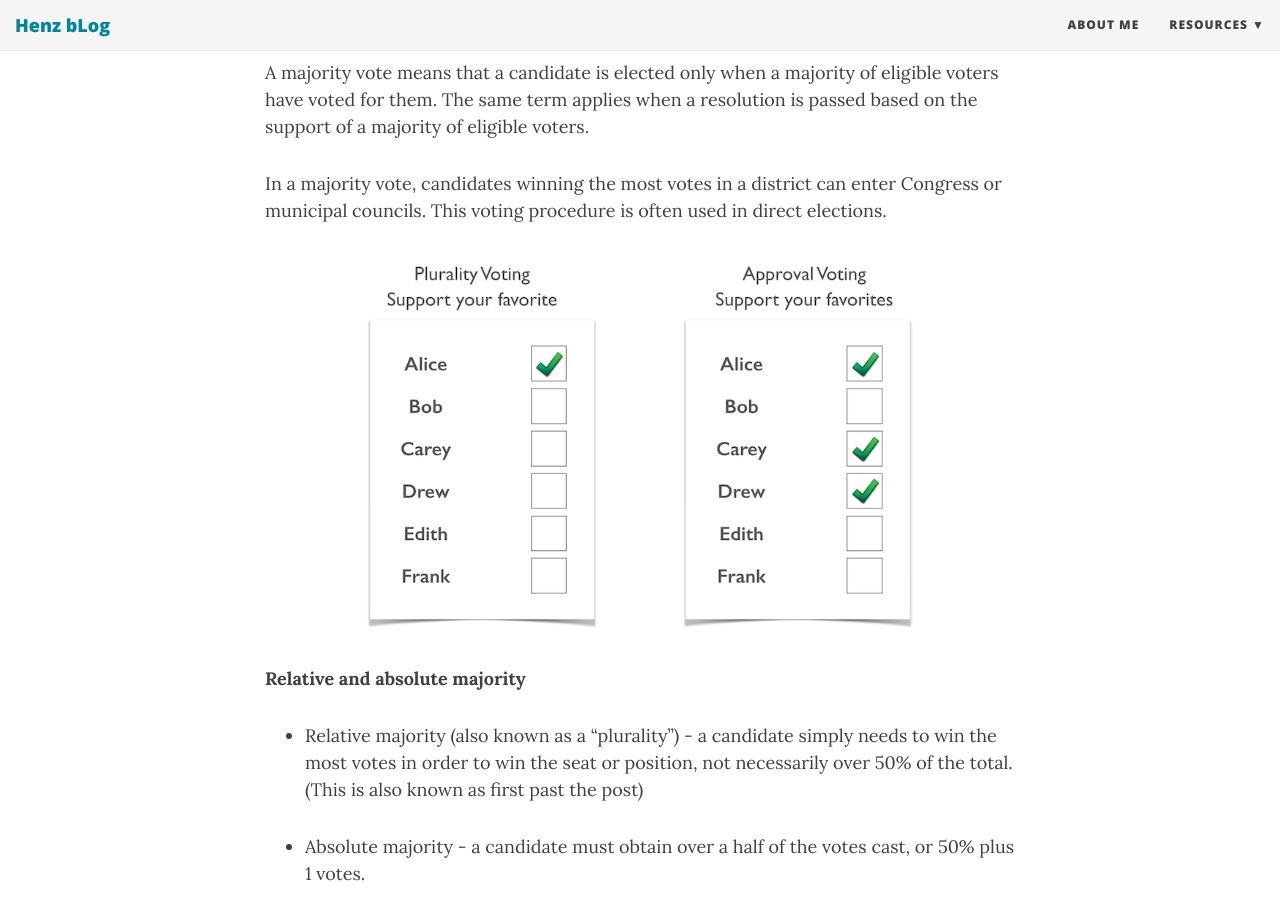
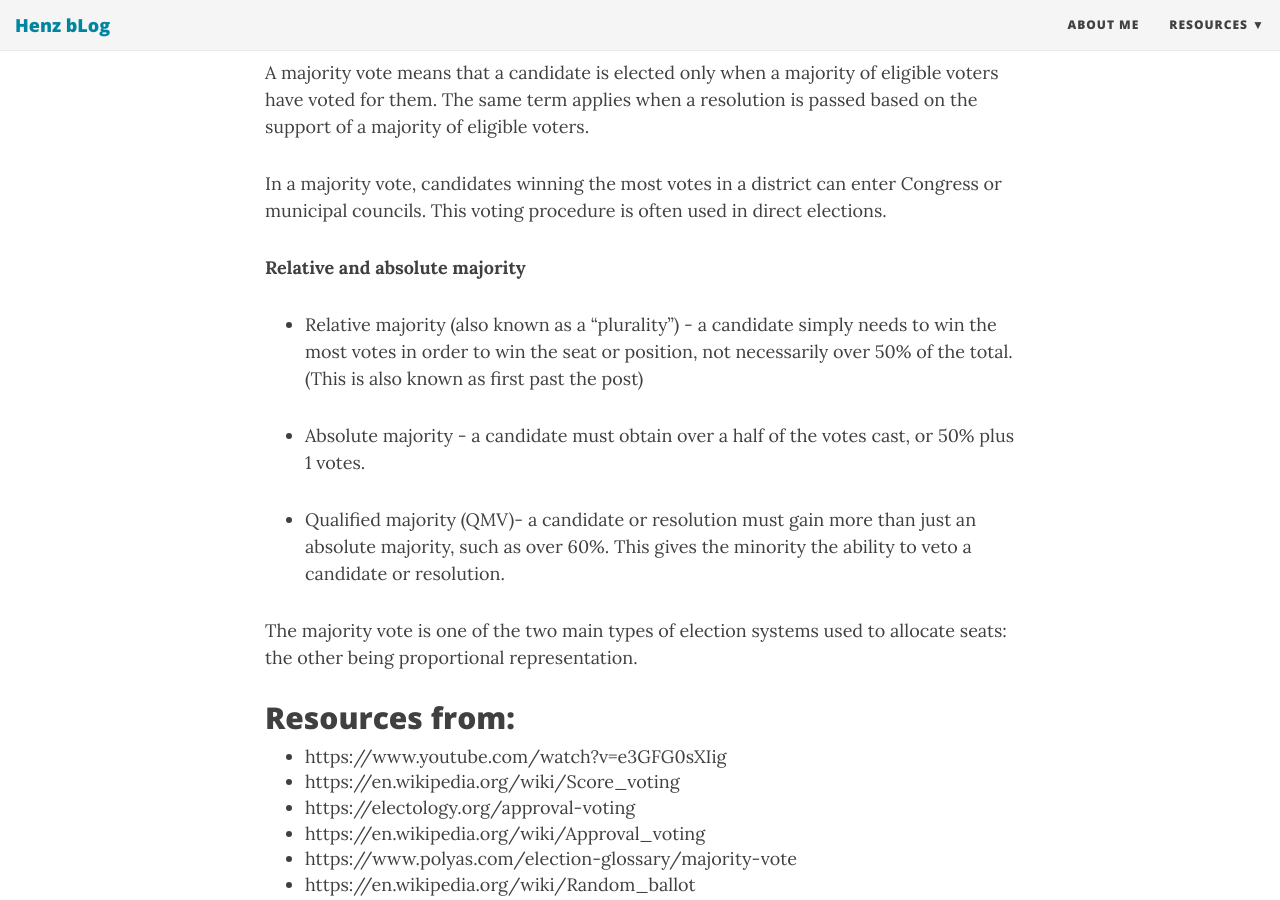
Before and after one commit to Henry8772/henry8772.github.io, a Jekyll site: the page built from _posts/2018-11-12-Voting algorithms.md, in a window 1280 px wide and 900 px high, scrolled down 3831 px. Built offline with Jekyll 4.4.1, drawn with Linux system fonts in a browser that asks for light colours; nearby versions of some CDN libraries.

Commit message:
Update 2018-11-12-Voting algorithms.md

```diff
--- a/_posts/2018-11-12-Voting algorithms.md
+++ b/_posts/2018-11-12-Voting algorithms.md
@@ -82,7 +82,6 @@ A majority vote means that a candidate is elected only when a majority of eligib
 
 In a majority vote, candidates winning the most votes in a district can enter Congress or municipal councils. This voting procedure is often used in direct elections.
 
-![Illustration of majority voting](../img/approval.jpg)
 
 **Relative and absolute majority**
 
```
